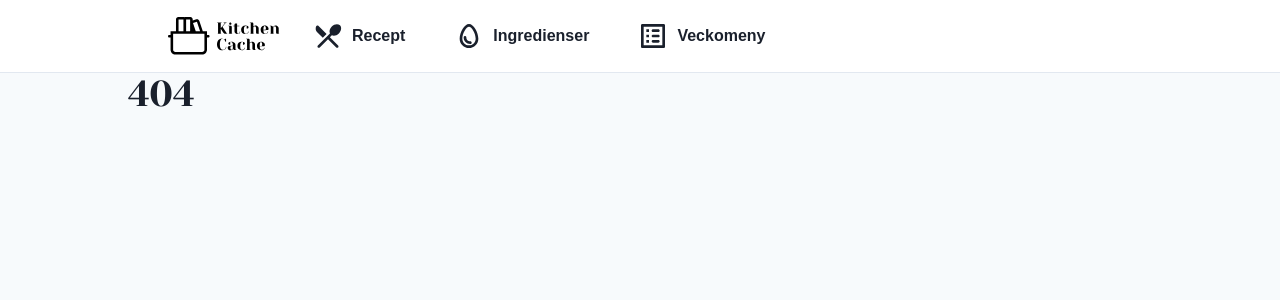
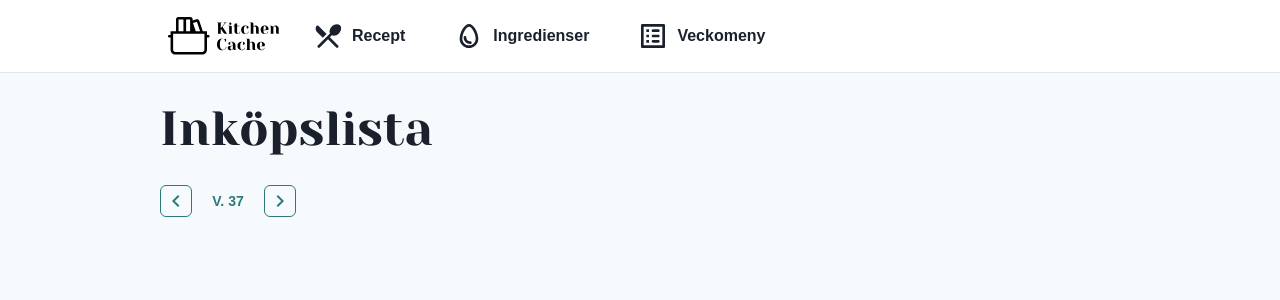
Before and after one commit to teojonsater/kitchen-cache-v2, a React (Create React App) app in the folder client/: page /weekmenu/ingredients in a window 1280 px wide. Before the commit this address had no page. Shown: the top 300 px of the page. Built offline with nearby package versions, Linux system fonts and the light colour scheme.

Commit message:
Added routes and page for week menu ingredients

```diff
--- a/client/src/Routes.tsx
+++ b/client/src/Routes.tsx
@@ -11,6 +11,7 @@ import CreateRecipePage from "./pages/CreateRecipePage";
 import { Heading } from "@chakra-ui/react";
 import AllRecipesPage from "./pages/AllRecipesPage";
 import WeekMenuPage from "./pages/WeekMenuPage";
+import WeekMenuIngredientsPage from "./pages/WeekMenuIngredientsPage";
 
 const router = createBrowserRouter(
 	createRoutesFromElements(
@@ -29,7 +30,13 @@ const router = createBrowserRouter(
 				<Route index element={<AllRecipesPage />} />
 				<Route path="new" element={<CreateRecipePage />} />
 			</Route>
-			<Route path="weekmenu" element={<WeekMenuPage />} />
+			<Route path="weekmenu">
+				<Route index element={<WeekMenuPage />} />
+				<Route
+					path="ingredients"
+					element={<WeekMenuIngredientsPage />}
+				/>
+			</Route>
 		</Route>,
 	),
 );
--- a/client/src/components/Navbar/Navbar.tsx
+++ b/client/src/components/Navbar/Navbar.tsx
@@ -70,13 +70,33 @@ function Navbar() {
 				<Button leftIcon={<Icon as={EggOutlinedIcon} boxSize="8" />}>
 					Ingredienser
 				</Button>
-				<ChakraLink as={ReactRouterNavLink} to="/weekmenu">
-					<Button
-						leftIcon={<Icon as={ListAltRoundedIcon} boxSize="8" />}
-					>
-						Veckomeny
-					</Button>
-				</ChakraLink>
+				<Popover>
+					<PopoverTrigger>
+						<Button
+							leftIcon={
+								<Icon as={ListAltRoundedIcon} boxSize="8" />
+							}
+						>
+							Veckomeny
+						</Button>
+					</PopoverTrigger>
+					<PopoverContent w="fit-content">
+						<PopoverArrow />
+						<ChakraLink as={ReactRouterNavLink} to="/weekmenu">
+							<Button w="full" borderBottomRadius="0">
+								Veckomeny
+							</Button>
+						</ChakraLink>
+						<ChakraLink
+							as={ReactRouterNavLink}
+							to="/weekmenu/ingredients"
+						>
+							<Button w="full" borderTopRadius="0">
+								Inköpslista
+							</Button>
+						</ChakraLink>
+					</PopoverContent>
+				</Popover>
 			</HStack>
 		</HStack>
 	);
--- /dev/null
+++ b/client/src/components/SelectedWeekController/index.ts
@@ -0,0 +1,3 @@
+import SelectedWeekController from "./SelectedWeekController";
+
+export default SelectedWeekController;
--- /dev/null
+++ b/client/src/pages/WeekMenuIngredientsPage/WeekMenuIngredientsPage.tsx
@@ -0,0 +1,44 @@
+import React, { useState } from "react";
+import { Heading, VStack } from "@chakra-ui/react";
+import getCurrentWeekNumber from "../../utils/getCurrentWeekNumber";
+import SelectedWeekController from "../../components/SelectedWeekController";
+
+function WeekMenuIngredientsPage() {
+	const currentWeekNumber: number = getCurrentWeekNumber();
+
+	const [selectedWeekNumber, setSelectedWeekNumber] =
+		useState<number>(currentWeekNumber);
+
+	const handleSelectedWeekNumberDecrease = () => {
+		setSelectedWeekNumber((prevWeekNumber) =>
+			prevWeekNumber == 1 ? 52 : prevWeekNumber - 1,
+		);
+	};
+
+	const handleSelectedWeekNumberIncrease = () => {
+		setSelectedWeekNumber((prevWeekNumber) =>
+			prevWeekNumber == 52 ? 1 : prevWeekNumber + 1,
+		);
+	};
+
+	const handleBackToCurrentWeekBtnClick = () => {
+		setSelectedWeekNumber(currentWeekNumber);
+	};
+
+	return (
+		<VStack spacing="8" align="stretch" p="8">
+			<Heading as="h1" size="2xl">
+				Inköpslista
+			</Heading>
+			<SelectedWeekController
+				onSelectedWeekNumberDecrease={handleSelectedWeekNumberDecrease}
+				onSelectedWeekNumberIncrease={handleSelectedWeekNumberIncrease}
+				onBackToCurrentWeekBtnClick={handleBackToCurrentWeekBtnClick}
+				weekNumber={selectedWeekNumber}
+				currentWeekNumber={currentWeekNumber}
+			/>
+		</VStack>
+	);
+}
+
+export default WeekMenuIngredientsPage;
--- /dev/null
+++ b/client/src/pages/WeekMenuIngredientsPage/index.ts
@@ -0,0 +1,3 @@
+import WeekMenuIngredientsPage from "./WeekMenuIngredientsPage";
+
+export default WeekMenuIngredientsPage;
```
Also changed, not shown: client/src/pages/WeekMenuPage/WeekMenuPage.tsx (+4 -4 lines), client/src/components/SelectedWeekController/SelectedWeekController.tsx (renamed from client/src/pages/WeekMenuPage/components/SelectedWeekController.tsx), client/src/utils/getCurrentWeekNumber.ts (renamed from client/src/pages/WeekMenuPage/utils/getCurrentWeekNumber.ts).
